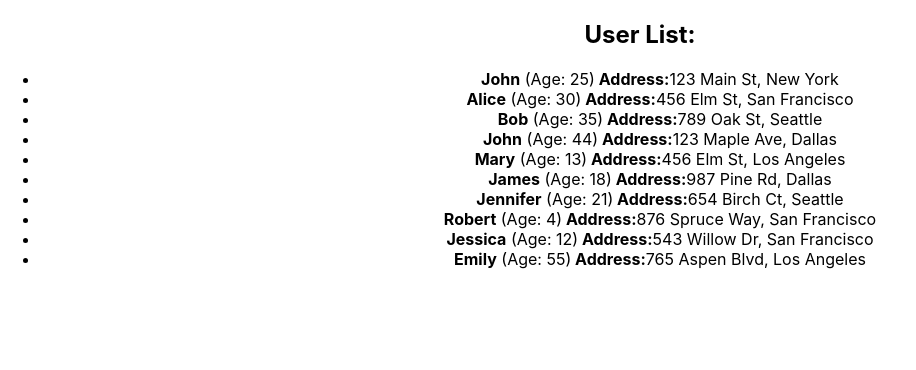
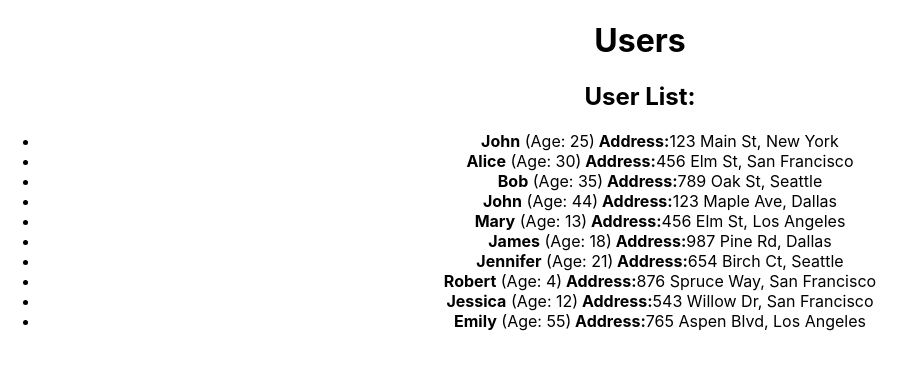
Before and after one commit to Odinokun/ignat-hw, a React (Create React App) app: page / in a window 1280 px wide. Shown: the top 370 px of the page, without its empty margins (0-916 px from the left). Built offline with nearby package versions, Linux system fonts and the light colour scheme.

Commit message:
feat: homework#1 - completed

```diff
--- a/src/HW/1/HW1.tsx
+++ b/src/HW/1/HW1.tsx
@@ -66,6 +66,7 @@ export const HW1 = () => {
 
   return (
     <div id={'hw01'}>
+      <h1>Users</h1>
       <UserList users={users} />
     </div>
   );
```
